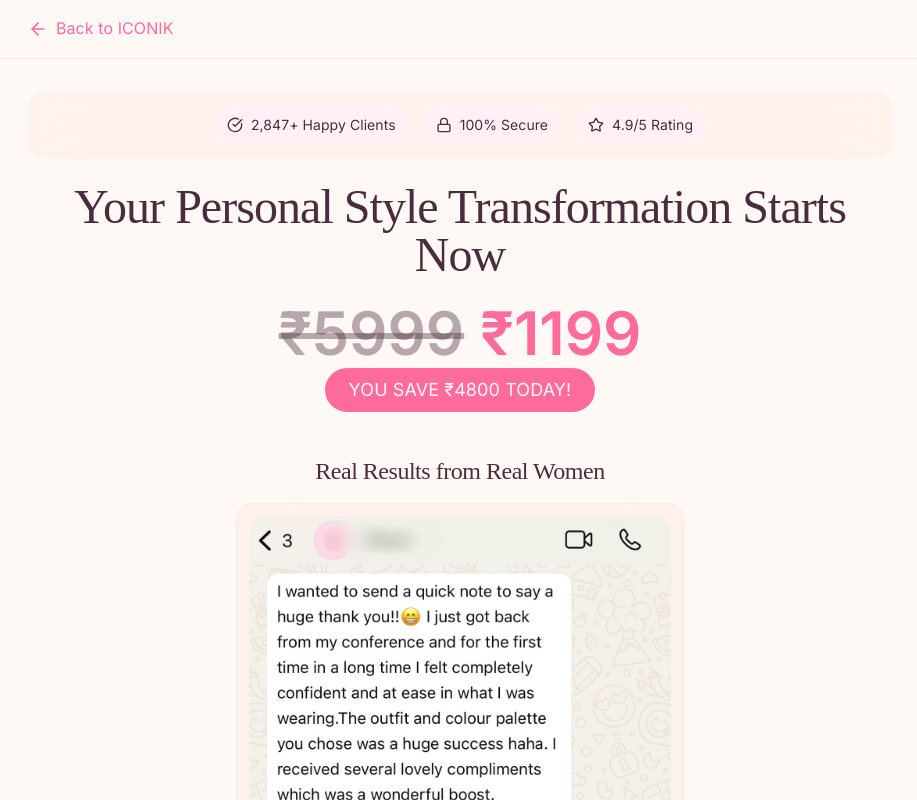
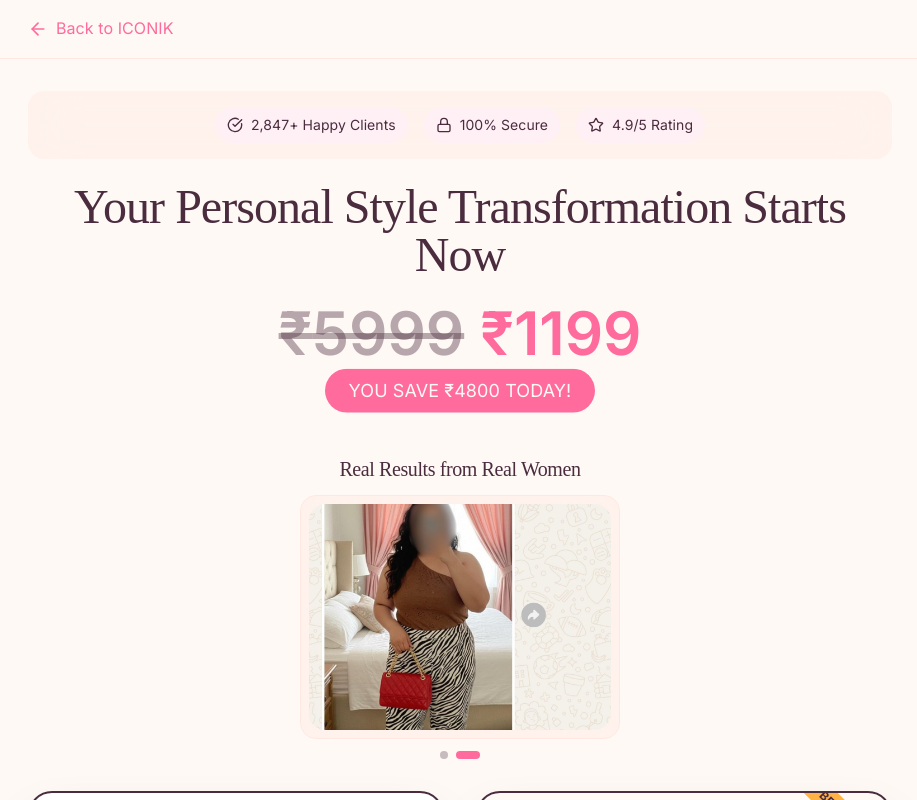
Before and after one commit to mithil0407/playernumberone, a Next.js app: page /checkout in a window 1280 px wide. Shown: the top 800 px of the page, without its empty margins (180-1097 px from the left). Built offline with nearby package versions, Linux system fonts and the light colour scheme.

Commit message:
Smaller Image

```diff
--- a/src/app/checkout/page.tsx
+++ b/src/app/checkout/page.tsx
@@ -57,6 +57,22 @@ export default function CheckoutPage() {
   const [razorpayLoaded, setRazorpayLoaded] = useState(false);
   const [showAddonPopup, setShowAddonPopup] = useState(false);
   const [popupDismissed, setPopupDismissed] = useState(false); // Track if user dismissed popup
+  const [currentTestimonial, setCurrentTestimonial] = useState(0);
+
+  // Testimonial images
+  const testimonialImages = [
+    { src: '/text1.webp', alt: 'Client testimonial 1' },
+    { src: '/text2.webp', alt: 'Client testimonial 2' }
+  ];
+
+  // Auto-rotate testimonials
+  useEffect(() => {
+    const interval = setInterval(() => {
+      setCurrentTestimonial((prev) => (prev + 1) % testimonialImages.length);
+    }, 4000); // Change every 4 seconds
+
+    return () => clearInterval(interval);
+  }, [testimonialImages.length]);
 
   // Product pricing
   const originalPrice = 5999;
@@ -405,25 +421,54 @@ export default function CheckoutPage() {
           </div>
         </motion.div>
 
-        {/* WhatsApp Testimonial - Single for Speed */}
+        {/* WhatsApp Testimonial Carousel - 40% Smaller */}
         <motion.div
           initial={{ opacity: 0, y: 20 }}
           animate={{ opacity: 1, y: 0 }}
           transition={{ delay: 0.4 }}
-          className="mb-6 md:mb-8 max-w-md mx-auto"
+          className="mb-6 md:mb-8 max-w-xs mx-auto"
         >
-          <h2 className="text-xl md:text-2xl luxury-heading text-center mb-4 text-luxury-charcoal">
+          <h2 className="text-lg md:text-xl luxury-heading text-center mb-3 text-luxury-charcoal">
             Real Results from Real Women
           </h2>
 
-          <div className="bg-luxury-cream/40 backdrop-blur-xl rounded-2xl p-3 border border-luxury-cream">
-            <Image
-              src="/text1.webp"
-              alt="WhatsApp testimonial screenshot"
-              width={400}
-              height={300}
-              className="w-full rounded-xl"
-            />
+          <div className="relative">
+            <div className="bg-luxury-cream/40 backdrop-blur-xl rounded-2xl p-2 border border-luxury-cream overflow-hidden">
+              <div className="relative" style={{ aspectRatio: '4/3' }}>
+                {testimonialImages.map((testimonial, index) => (
+                  <div
+                    key={index}
+                    className={`absolute inset-0 transition-opacity duration-500 ${
+                      index === currentTestimonial ? 'opacity-100' : 'opacity-0'
+                    }`}
+                  >
+                    <Image
+                      src={testimonial.src}
+                      alt={testimonial.alt}
+                      width={320}
+                      height={240}
+                      className="w-full h-full object-cover rounded-xl"
+                    />
+                  </div>
+                ))}
+              </div>
+            </div>
+
+            {/* Carousel Dots */}
+            <div className="flex justify-center gap-2 mt-3">
+              {testimonialImages.map((_, index) => (
+                <button
+                  key={index}
+                  onClick={() => setCurrentTestimonial(index)}
+                  className={`w-2 h-2 rounded-full transition-all duration-300 ${
+                    index === currentTestimonial
+                      ? 'bg-luxury-accent w-6'
+                      : 'bg-luxury-charcoal/30 hover:bg-luxury-charcoal/50'
+                  }`}
+                  aria-label={`View testimonial ${index + 1}`}
+                />
+              ))}
+            </div>
           </div>
         </motion.div>
 
```
